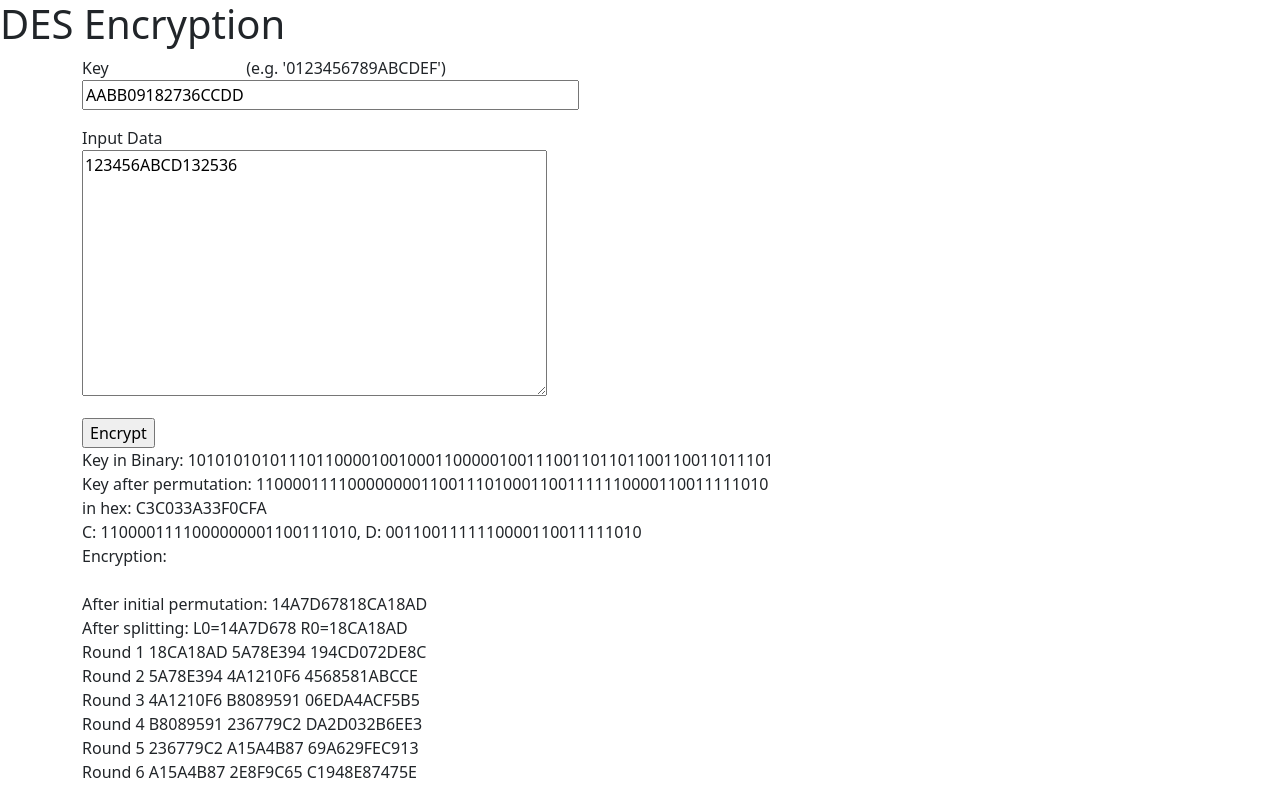
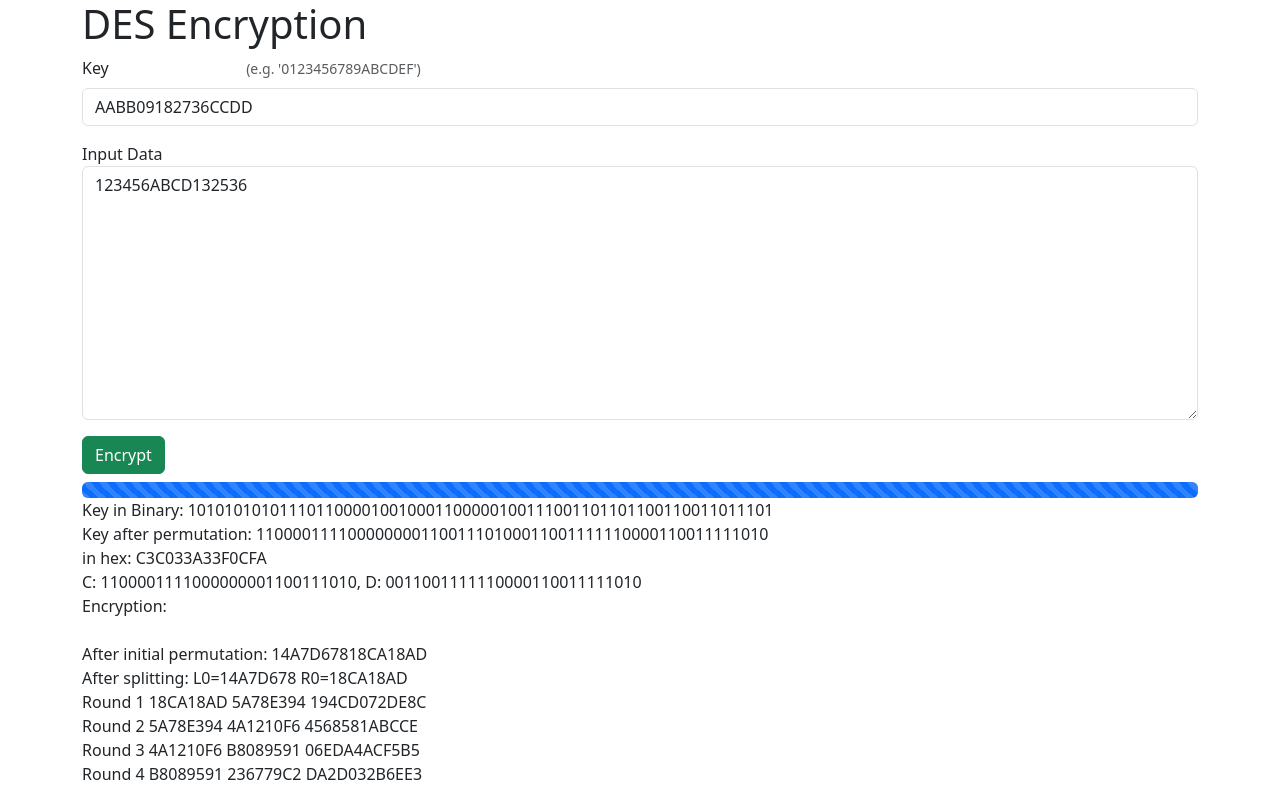
Before and after one commit to Sakib-RUET-CSE17/des-encryption, a plain HTML site: page index.html in a window 1280 px wide. Both pictures are taken after a click on the input "Encrypt". Shown: the top 789 px of the page. Drawn offline with nearby package versions, Linux system fonts and the light colour scheme.

Commit message:
animation added

```diff
--- a/index.html
+++ b/index.html
@@ -11,13 +11,14 @@
     />
   </head>
   <body>
-    <h1>DES Encryption</h1>
     <div class="container">
+      <h1>DES Encryption</h1>
       <p>
-        <label style="width: 10em" for="key">Key</label>
-        <span class="example">(e.g. '0123456789ABCDEF')</span>
+        <label class="form-label" style="width: 10em" for="key">Key</label>
+        <span class="example form-text">(e.g. '0123456789ABCDEF')</span>
         <span class="error"></span><br />
         <input
+          class="form-control"
           id="key"
           name="key"
           size="48"
@@ -29,22 +30,49 @@
       <p>
         <label style="width: 10em" for="input">Input Data</label>
         <span class="error"></span> <br />
-        <textarea cols="48" id="plainText" name="plainText" rows="10">
+        <textarea
+          class="form-control"
+          cols="48"
+          id="plainText"
+          name="plainText"
+          rows="10"
+        >
 123456ABCD132536</textarea
         >
       </p>
       <input
+        class="btn btn-success"
         onclick="handleEncryptBtn()"
         type="submit"
         value="Encrypt"
         name="action"
       />
-      <p id="enryptionStep"></p>
+      <div
+        class="progress mt-2"
+        role="progressbar"
+        aria-label="Animated striped example"
+        aria-valuenow="75"
+        aria-valuemin="0"
+        aria-valuemax="100"
+      >
+        <div
+          id="progressBar"
+          class="progress-bar progress-bar-striped progress-bar-animated"
+          style=""
+        ></div>
+      </div>
+      <p class="" id="enryptionStep"></p>
 
       <p>
         <label style="width: 10em" for="output">Output Data</label>
         <span class="error"></span> <br />
-        <textarea cols="48" id="output" name="output" rows="10">
+        <textarea
+          class="form-control"
+          cols="48"
+          id="output"
+          name="output"
+          rows="10"
+        >
 C0B7A8D05F3A829C</textarea
         >
       </p>
@@ -134,13 +162,13 @@ C0B7A8D05F3A829C</textarea
 
       const shiftLeft = (number, shifts) => {
         let shifted = number;
-        shifted = shifted.split('');
+        shifted = shifted.split("");
         let n = number.length;
         for (let i = 0; i < n; i++) {
-            shifted[i] = number[(parseInt(i) + parseInt(shifts)) % n];
-            console.log((parseInt(i) + parseInt(shifts)) % n ,shifted);
+          shifted[i] = number[(parseInt(i) + parseInt(shifts)) % n];
+          console.log((parseInt(i) + parseInt(shifts)) % n, shifted);
         }
-        return shifted.join('');
+        return shifted.join("");
       };
 
       // 64 bit
@@ -338,9 +366,35 @@ C0B7A8D05F3A829C</textarea
         let cipherText = "";
         [cipherText, output] = encrypt(plainText, roundKeyinBinary, output);
         output += `CipherText: ${cipherText}\n`;
-        enryptionStep.innerText = output;
 
-        document.getElementById('output').value = cipherText;
+        setTimeout(
+          () => (document.getElementById("progressBar").style = "width: 25%"),
+          100
+        );
+        setTimeout(
+          () => (document.getElementById("progressBar").style = "width: 50%"),
+          200
+        );
+        setTimeout(
+          () => (document.getElementById("progressBar").style = "width: 75%"),
+          300
+        );
+        setTimeout(
+          () => (document.getElementById("progressBar").style = "width: 100%"),
+          500
+        );
+        setTimeout(
+          () =>
+            document
+              .getElementById("progressBar")
+              .classList.remove("progress-bar-animated"),
+          600
+        );
+        setTimeout(() => (enryptionStep.innerText = output), 700);
+        setTimeout(
+          () => (document.getElementById("output").value = cipherText),
+          800
+        );
       };
     </script>
   </body>
```
